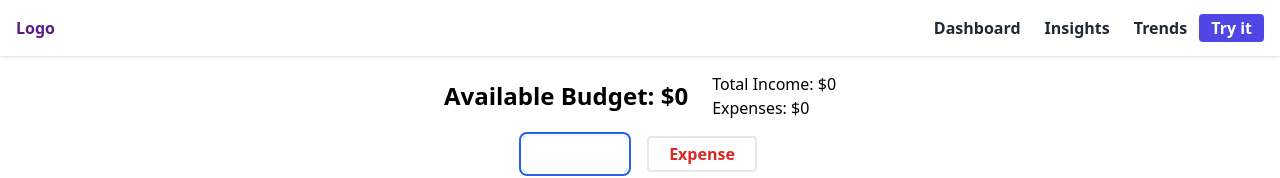
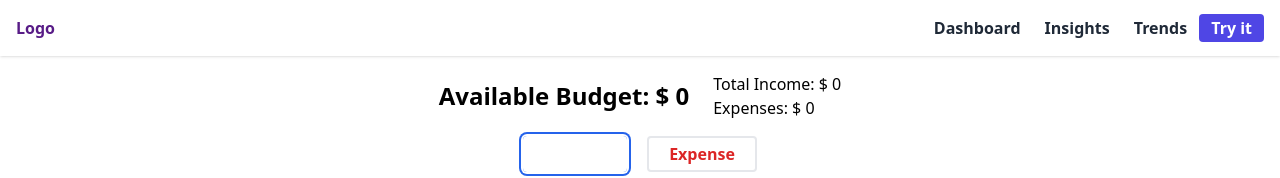
Before and after one commit to suraffy/budget-app, a React (Create React App) app: page / in a window 1280 px wide. Shown: the top 178 px of the page. Built offline with nearby package versions, Linux system fonts and the light colour scheme.

Commit message:
Replace String contact with Template litterals

```diff
--- a/src/components/Budget.jsx
+++ b/src/components/Budget.jsx
@@ -2,11 +2,11 @@ const Budget = ({ currency, availableBudget, totalIncome, totalExpense }) => {
   return (
     <div className="flex flex-wrap gap-2 sm:gap-6 justify-center items-center p-4">
       <h2 className="font-semibold text-2xl">
-        Available Budget: {currency + availableBudget}
+        Available Budget: {`${currency} ${availableBudget}`}
       </h2>
       <div className="font-medium">
-        <h4>Total Income: {currency + totalIncome}</h4>
-        <h4>Expenses: {currency + totalExpense}</h4>
+        <h4>Total Income: {`${currency} ${totalIncome}`}</h4>
+        <h4>Expenses: {`${currency} ${totalExpense}`}</h4>
       </div>
     </div>
   );
--- a/src/components/Home.jsx
+++ b/src/components/Home.jsx
@@ -98,7 +98,6 @@ const Home = () => {
   };
 
   const handleDeleteItem = (item) => {
-    console.log(item, "deleted");
     const amount = item.amount;
 
     if (item.cashflow === "income") {
```
